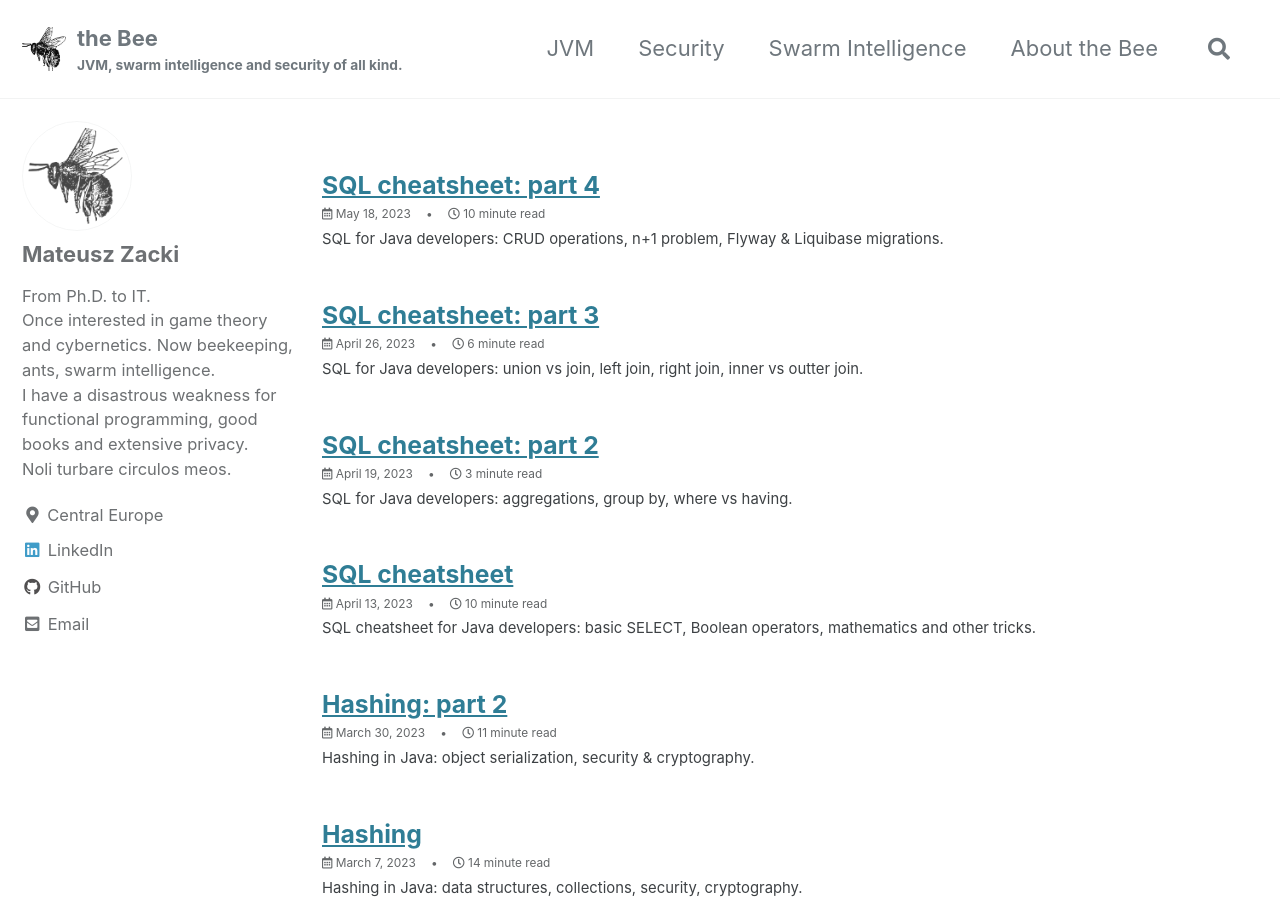
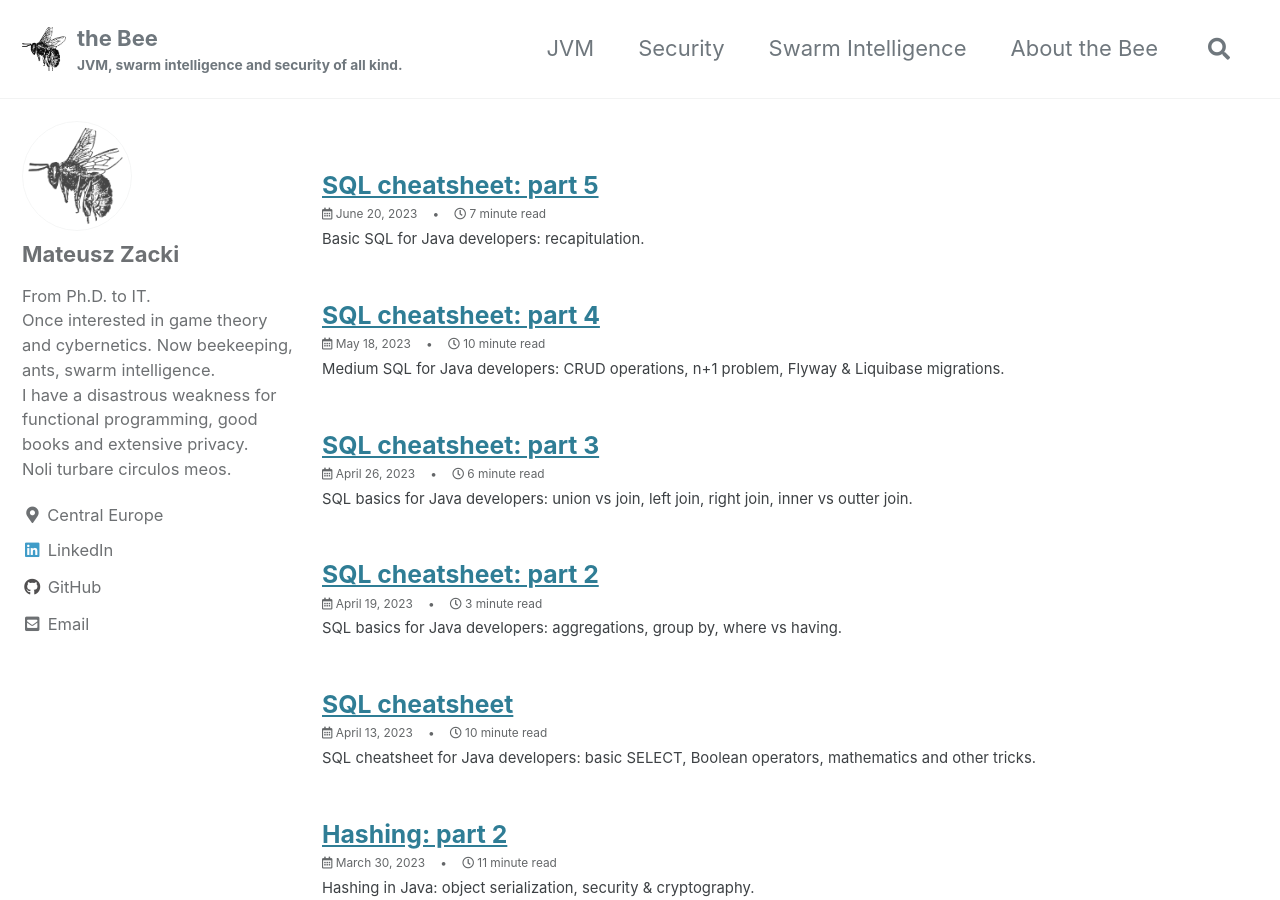
Before and after one commit to mzacki/mzacki.github.io, a Jekyll site: the page built from index.html, in a window 1280 px wide and 900 px high. Built offline with Jekyll 4.4.1, drawn with Linux system fonts in a browser that asks for light colours; cached includes are drawn as plain includes; some of the changed lines change nothing that is shown.

Commit message:
sql recapitulation

````diff
--- a/_posts/2023-04-20-sql-cheatsheet-2.md
+++ b/_posts/2023-04-20-sql-cheatsheet-2.md
@@ -2,7 +2,7 @@
 layout: single
 title: "SQL cheatsheet: part 2"
 date:   2023-04-19 18:23
-description: "SQL for Java developers: aggregations, group by, where vs having. "
+description: "SQL basics for Java developers: aggregations, group by, where vs having. "
 
 categories:
 - SQL, database, data
--- a/_posts/2023-04-26-sql-cheatsheet-3.md
+++ b/_posts/2023-04-26-sql-cheatsheet-3.md
@@ -2,7 +2,7 @@
 layout: single
 title: "SQL cheatsheet: part 3"
 date:   2023-04-26 01:23
-description: "SQL for Java developers: union vs join, left join, right join, inner vs outter join."
+description: "SQL basics for Java developers: union vs join, left join, right join, inner vs outter join."
 
 categories:
 - SQL, database, data
--- a/_posts/2023-05-18-sql-cheatsheet-4.md
+++ b/_posts/2023-05-18-sql-cheatsheet-4.md
@@ -2,7 +2,7 @@
 layout: single
 title: "SQL cheatsheet: part 4"
 date:   2023-05-18 05:23
-description: "SQL for Java developers: CRUD operations, n+1 problem, Flyway & Liquibase migrations."
+description: "Medium SQL for Java developers: CRUD operations, n+1 problem, Flyway & Liquibase migrations."
 
 categories:
 - SQL, database, data
--- /dev/null
+++ b/_posts/2023-06-20-sql-cheatsheet-5.md
@@ -0,0 +1,345 @@
+---
+layout: single
+title: "SQL cheatsheet: part 5"
+date:   2023-06-20 04:23
+description: "Basic SQL for Java developers: recapitulation."
+
+categories:
+- SQL, database, data
+
+tags:
+- SQL, database, data, persistency
+
+---
+
+Previously on SQL: [CRUD, n+1, migrations](/sql-cheatsheet-4)
+
+### Summary: SQL basics for Java devs
+
+Practice your SQL skills. Do not have a feeling that you need to start from the scratch over and over again!
+In particular, if you're a beginner or you do not work with SQL very often (it is not uncommon).
+SQL problems can be like a Nemesis: I saw senior architects hairs growing grey because of complex SQL issues affecting company performance.
+They were stammering trying to admit that there is a bug that no one is able to easily resolve.
+
+You can excercise SQL kata at various programming website that I've already mentionned earlier.
+
+You are also in position to use any of SQL playgrounds (a.k.a. fiddles), accessible in the web, to run and test some simple query, like [db-fiddle](https://www.db-fiddle.com/){:target="_blank"}
+It is more like shadow-fighting: you try something, and when it fails, you need to counter your imaginative opponent.
+For testing more advance queries and their performance, local database, Docker database or remote cloud database would be better along with any of SQL
+clients, like Workbench or IntelliJ.
+
+Create a basic SQL schema - to have a sample table:
+
+```sql
+CREATE TABLE test (
+    id INT
+);
+INSERT INTO test (id) VALUES (1);
+INSERT INTO test (id) VALUES (2);
+```
+
+Let's check what this fiddle offers:
+
+```sql
+SELECT @@version;
+-- 5.7.38
+```
+
+and now sample queries to play with - note that this fiddle requires backticks, which weren't needed in previous examples:
+
+```sql
+ALTER TABLE `test` add customer_id int;
+SELECT * FROM INFORMATION_SCHEMA.TABLES WHERE `TABLE_NAME` = 'test';
+SELECT `COLUMN_NAME` FROM `INFORMATION_SCHEMA`.`COLUMNS` WHERE `TABLE_NAME` = 'test';
+SELECT 'anything';
+```
+
+Now, remember, that ```SELECT``` can evaluate Boole's algebra expressions, as well as it can execute arithmetic calculations:
+
+```sql
+SELECT 1 < 0 AS boolean_value;
+SELECT IF(2 + 2 = 4, 'TRUE', 'FALSE') AS two_plus_two_is_four;
+```
+
+The SQL playground I tested did not have problems with more advanced XOR gate example (see first part of this SQL series):
+
+```sql
+SET @false_xor := 'gate returns false';
+SET @true_xor := 'gate returns true';
+SELECT
+    IF(0 XOR 0, @true_xor, @false_xor) AS '0 XOR 0',
+    IF(0 XOR 1, @true_xor, @false_xor) AS '0 XOR 1',
+    IF(1 XOR 0, @true_xor, @false_xor) AS '1 XOR 0',
+    IF(1 XOR 1, @true_xor, @false_xor) AS '1 XOR 1'
+```
+
+Basic ```SELECT``` can be wrapped into **null check clause**: if value of the field is null, it will be filled with given substitute:
+
+```sql
+SELECT IFNULL(customer_id, 'it is null, though!') AS 'null checked customer_id' FROM test WHERE id = 1
+```
+
+```text
+---
+
+**Query #1**
+
+    SELECT IFNULL(customer_id, 'it is null, though!') AS 'null checked customer_id' FROM test WHERE id = 1;
+
+| null checked customer_id |
+| ------------------------ |
+| it is null, though!      |
+
+---
+
+```
+
+Let's extend the table with some text column:
+
+```sql
+-- create new column:
+ALTER TABLE `test` add country varchar(3);
+-- and then add something there:
+INSERT INTO test (id, customer_id, country) VALUES (7, null, 'FIN');
+INSERT INTO test (id, customer_id, country) VALUES (8, null, 'NOR');
+```
+
+or update existing records with new values:
+
+```sql
+UPDATE test SET country = 'FIN' WHERE id = 1;
+UPDATE test SET country = 'SWE' WHERE id = 2;
+```
+
+To check equality, use **equal sign**:
+
+```sql
+SELECT * FROM test WHERE country = 'FIN'
+```
+
+To make loose comparision, use **the percent sign** as a wildcard on a given side of look up expression:
+
+```sql
+SELECT * FROM test WHERE country LIKE '%N%';
+SELECT * FROM test WHERE country LIKE '%N';
+SELECT * FROM test WHERE country LIKE 'N%';
+```
+One wildcard replaces one or more characters.
+The underscore replaces one character:
+
+```sql
+SELECT * FROM test WHERE country LIKE '__N'
+```
+
+The last but not least, the coalesce keyword returns first non-null value of these listed in parentheses:
+
+```sql
+SELECT COALESCE(country, "Unknown") FROM test;
+```
+It is used to replace null value with a substitute:
+
+```shell
+FIN
+Unknown
+FIN
+NOR
+```
+
+### Aggregations
+
+Let's create new schema with two tables to test aggregations:
+
+```sql
+CREATE TABLE country
+(
+    id   INT,
+    code VARCHAR(3)
+);
+INSERT INTO country (id, code)
+VALUES (1, 'SWE'),
+       (2, 'FIN'),
+       (3, 'NOR'),
+       (4, 'ISL'),
+       (5, 'DNK');
+
+
+CREATE TABLE player
+(
+    id    INT,
+    name  VARCHAR(5),
+    city  VARCHAR(10),
+    games INT
+);
+
+INSERT INTO player (id, name, city, games)
+VALUES (1, 'Swen', 'Kiruna', 10),
+       (2, 'Antti', 'Kotka', 11),
+       (3, 'Marit', 'Bergen', 13),
+       (4, 'Katja', 'Keflavik', 4),
+       (5, 'Karin', 'Odense', 22);
+```
+
+Here are all aggregation commands:
+
+```sql
+SELECT COUNT(*) AS count_all_records,
+MAX(games),
+MIN(games),
+AVG(games)
+FROM player
+```
+
+Counting occurences of each name (and grouping by the same name):
+
+```sql
+SELECT name, COUNT(*) AS occurences
+FROM player
+GROUP BY (name)
+```
+
+Counting occurences of names with 'K':
+
+```sql
+SELECT name, COUNT(name) AS occurences
+FROM player
+WHERE name LIKE '%K%'
+GROUP BY (name)
+```
+
+Group by played games and count how many players achieved this number:
+
+```sql
+SELECT games, COUNT(games) AS players_with_this_qty_of_games
+FROM player
+GROUP BY (games)
+HAVING count(games) < 13
+```
+
+**Remember**: `WHERE` is used before `GROUP BY`, `HAVING` after `GROUP BY`.
+
+**Both can be used in the same query!**
+
+### Joining
+
+```UNION``` joins results of one query with results of another query from the same table, but omits duplicated rows (which matches both queries).
+You can ```UNION``` different tables, but number of colums in one table must equal numer of columns in the other table.
+
+```sql
+SELECT * FROM player WHERE games > 10
+UNION
+SELECT * FROM player WHERE name LIKE '%K%'
+```
+
+```UNION ALL``` allows duplicates, so Karin would be listed twice.
+
+Let's change id column names to precisely indicate what id they are referring to.
+
+```sql
+CREATE TABLE country (
+                         country_id INT,
+                         code VARCHAR(3)
+);
+INSERT INTO country (country_id, code) VALUES (1, 'SWE'),
+(2, 'FIN'), (3, 'NOR'), (4, 'ISL'), (5, 'DNK');
+
+
+CREATE TABLE player (
+                        player_id INT,
+                        name VARCHAR(5),
+                        city VARCHAR(10),
+                        games INT
+);
+INSERT INTO player (player_id, name, city, games) VALUES (1, 'Swen', 'Kiruna', 10),
+(2, 'Antti', 'Kotka', 11),(3, 'Marit', 'Bergen', 13),(4, 'Katja', 'Keflavik', 4),(5, 'Karin', 'Odense', 22);
+```
+Let's update schemas by adding primary and foreign keys, required in joining operations.
+
+```sql
+ALTER TABLE player ADD country_id INT;
+-- this does the trick: by accident, country_id should be the same as player id, so let's take advantage of that
+UPDATE player SET country_id = player_id;
+```
+
+```INNER JOIN``` joins table using primary and foreign keys. Inner join syntax looks like this:
+
+```sql
+SELECT * FROM
+    customer
+INNER JOIN
+    field f ON customer.customer_id = f.customer_id
+```
+
+Apply it to our schema:
+
+```sql
+SELECT * FROM player INNER JOIN country ON player.country_id = country.id
+```
+
+Alternative syntax with ```USING```. Foreign key column name: country_id in `Player` table matches country_id in `Country` table.
+It is required when using ```USING``` keyword, so that SQL knows how to connect tables via columns.
+
+```sql
+-- USING
+SELECT * FROM
+    company
+        INNER JOIN
+    customer USING(customer_id);
+```
+
+With `Player` and `Country` tables:
+
+```sql
+SELECT * FROM player INNER JOIN country USING (country_id)
+```
+
+```INNER JOIN``` can be applied to more than two tables. You can also join using third, "helper" table.
+
+```CROSS JOIN``` makes Cartesian product if no `WHERE` is specified (each row x each row). With `WHERE`, it joins:
+
+```sql
+SELECT * FROM player CROSS JOIN country WHERE country.country_id = player_id
+```
+
+### LEFT JOIN, RIGHT JOIN, OUTER JOIN
+
+What is the difference between them?
+
+**ChatGPT offers concise summary:**
+
+`LEFT JOIN`
+* Also known as a `LEFT OUTER JOIN`.
+* Returns all the rows from the left table (the table mentioned before the `LEFT JOIN` clause) and the matching rows from the right table (the table mentioned after the `LEFT JOIN` clause).
+* If there are no matching rows in the right table, `NULL` values are returned for the columns of the right table.
+* This type of join ensures that all rows from the left table are included in the result, with the possibility of additional data from the right table if a match exists.
+
+```sql
+SELECT employees.name, departments.department_name
+FROM employees
+LEFT JOIN departments ON employees.department_id = departments.id;
+```
+`RIGHT JOIN`
+Also known as a `RIGHT OUTER JOIN`.
+Returns all the rows from the right table and the matching rows from the left table.
+If there are no matching rows in the left table, `NULL` values are returned for the columns of the left table.
+This join is less commonly used than the `LEFT JOIN` but has the same purpose, ensuring that all rows from the right table are included in the result.
+
+```sql
+SELECT employees.name, departments.department_name
+FROM employees
+RIGHT JOIN departments ON employees.department_id = departments.id;
+```
+
+`FULL OUTER JOIN` (`OUTER JOIN`):
+A `FULL OUTER JOIN` combines the result sets of both the left and right tables.
+It returns all the rows from both tables and matches rows where the join condition is met. If there are no matches in either table, `NULL` values are returned for the columns from the table without a match.
+The result includes all rows from both tables, ensuring that no data is excluded.
+
+```sql
+SELECT employees.name, departments.department_name
+FROM employees
+FULL OUTER JOIN departments ON employees.department_id = departments.id;
+```
+It's important to note that **not all database systems support `RIGHT JOIN` and `FULL OUTER JOIN` directly**,
+and you may need to use alternative methods to achieve the same results in those cases, such as swapping the order of tables or using UNION clauses.
+
+See previous article on `JOIN`s: [union vs join, left join, right join, inner vs outter join](/sql-cheatsheet-3)
````
